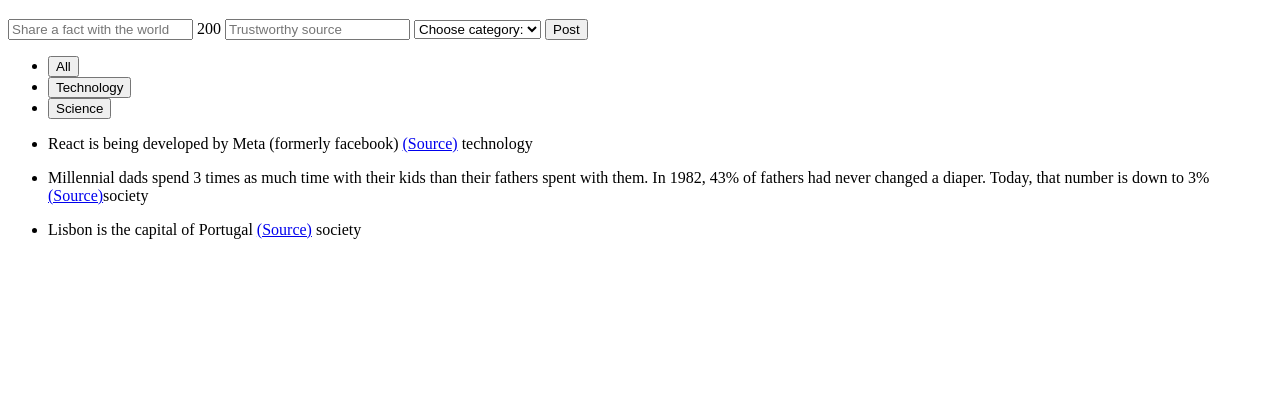
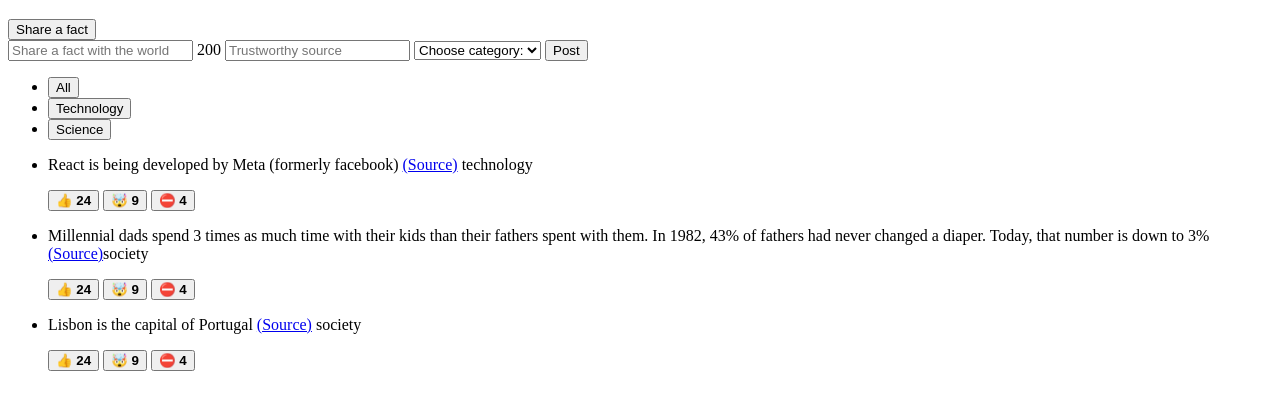
Before and after one commit to stkoev/FSWA-in-a-weekend, a plain HTML site: page index.html in a window 1280 px wide. Shown: the part 141-550 px from the top of the page. Drawn offline with Linux system fonts and the light colour scheme.

Commit message:
add buttons to index.html

```diff
--- a/index.html
+++ b/index.html
@@ -10,6 +10,7 @@
     <header>
       <img src="./logo.png" alt="app logo" height="68px" width="68pxs" />
       <h1>Hello World</h1>
+      <button>Share a fact</button>
     </header>
     <form action="#">
       <input type="text" placeholder="Share a fact with the world" />
@@ -45,6 +46,11 @@
               <a href="https://opensource.fb.com/" target="_blank">(Source)</a>
               <span>technology</span>
             </p>
+            <div>
+              <button>👍 <strong>24</strong></button>
+              <button>🤯 <strong>9</strong></button>
+              <button>⛔️ <strong>4</strong></button>
+            </div>
           </li>
           <li>
             <p>
@@ -57,6 +63,11 @@
                 >(Source)</a
               ><span>society</span>
             </p>
+            <div>
+              <button>👍 <strong>24</strong></button>
+              <button>🤯 <strong>9</strong></button>
+              <button>⛔️ <strong>4</strong></button>
+            </div>
           </li>
           <li>
             <p>
@@ -66,6 +77,11 @@
               >
               <span>society</span>
             </p>
+            <div>
+              <button>👍 <strong>24</strong></button>
+              <button>🤯 <strong>9</strong></button>
+              <button>⛔️ <strong>4</strong></button>
+            </div>
           </li>
         </ul>
       </section>
```
